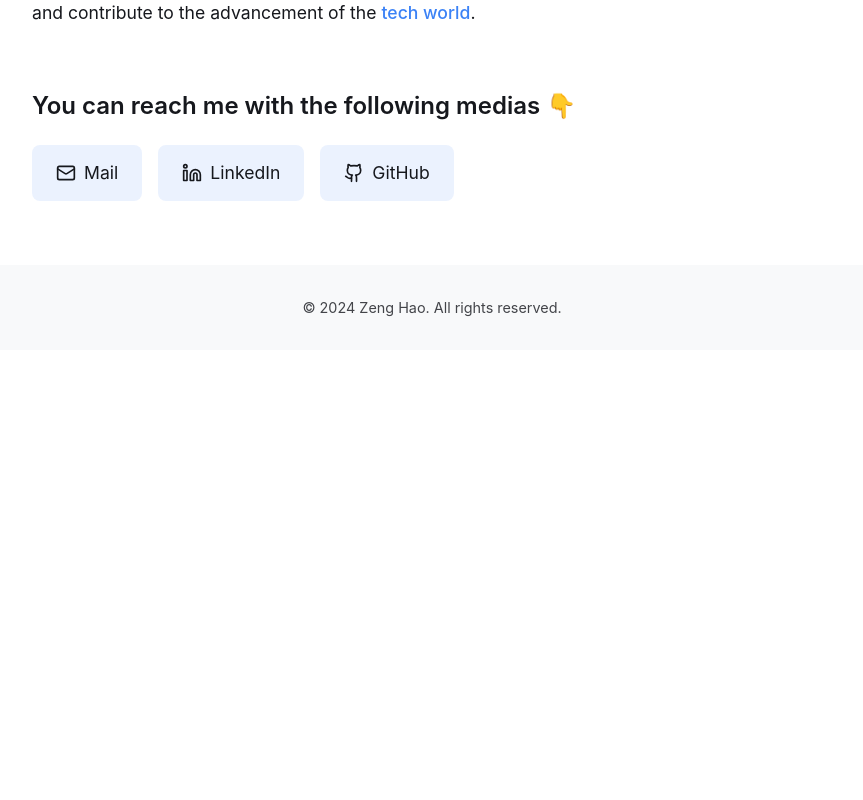
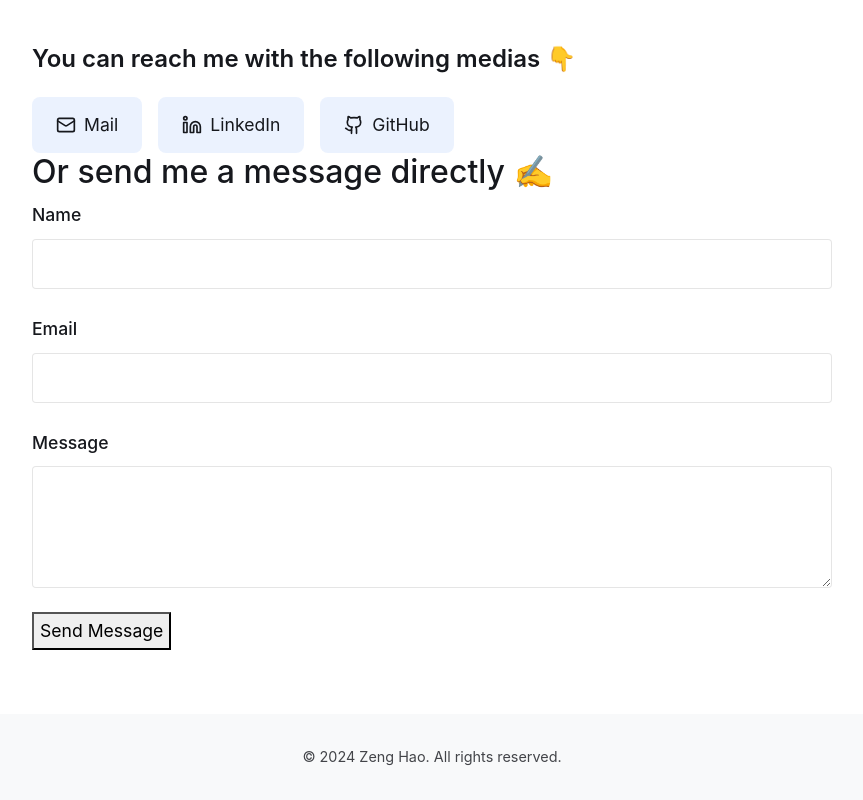
Before and after one commit to Hzz-Git/WebProject, a React (Create React App) app in the folder client/: page /about in a window 1280 px wide. Shown: the part 575-1375 px from the top of the page, without its empty margins (208-1071 px from the left). Before the commit the page ends 925 px from the top, so only its background shows below. Built offline with nearby package versions, Linux system fonts and the light colour scheme.

Commit message:
connect contact me with database

```diff
--- a/client/package.json
+++ b/client/package.json
@@ -6,6 +6,7 @@
     "@emotion/react": "^11.13.5",
     "@emotion/styled": "^11.13.5",
     "@mui/material": "^6.1.8",
+    "@supabase/supabase-js": "^2.46.2",
     "@testing-library/jest-dom": "^5.17.0",
     "@testing-library/react": "^13.4.0",
     "@testing-library/user-event": "^13.5.0",
@@ -13,7 +14,7 @@
     "bootstrap-icons": "^1.11.3",
     "lucide-react": "^0.460.0",
     "react": "^18.3.1",
-    "react-bootstrap": "^2.10.5",
+    "react-bootstrap": "^2.10.6",
     "react-dom": "^18.3.1",
     "react-router-dom": "^6.28.0",
     "react-scripts": "^5.0.1",
--- a/client/src/App.css
+++ b/client/src/App.css
@@ -395,3 +395,87 @@ html, body, #root {
   display: flex;
   flex-direction: column;
 }
+
+
+.contact-form {
+  background-color: rgba(255, 255, 255, 0.05);
+  padding: 2rem;
+  border-radius: 8px;
+  margin-top: 2rem;
+}
+
+.form-group {
+  margin-bottom: 1.5rem;
+}
+
+.form-group label {
+  display: block;
+  margin-bottom: 0.5rem;
+  font-weight: 500;
+}
+
+.form-control {
+  width: 100%;
+  padding: 0.75rem;
+  border-radius: 4px;
+  border: 1px solid rgba(255, 255, 255, 0.1);
+  background-color: rgba(255, 255, 255, 0.05);
+  color: inherit;
+}
+
+.shared-light .form-control {
+  background-color: #ffffff;
+  border-color: rgba(0, 0, 0, 0.1);
+}
+
+.form-control:focus {
+  outline: none;
+  border-color: #007bff;
+}
+
+.send-message-btn {
+  background-color: #007bff;
+  color: white;
+  border: none;
+  padding: 0.75rem 2rem;
+  border-radius: 4px;
+  font-weight: 500;
+  cursor: pointer;
+  transition: background-color 0.2s;
+}
+
+.send-message-btn:hover:not(:disabled) {
+  background-color: #0056b3;
+}
+
+.send-message-btn:disabled {
+  opacity: 0.7;
+  cursor: not-allowed;
+}
+
+.alert {
+  padding: 1rem;
+  border-radius: 4px;
+  margin-bottom: 1rem;
+}
+
+.alert-error {
+  background-color: rgba(220, 53, 69, 0.1);
+  color: #dc3545;
+}
+
+.alert-success {
+  background-color: rgba(40, 167, 69, 0.1);
+  color: #28a745;
+}
+
+/* Dark mode adjustments */
+.shared-dark .form-control {
+  background-color: rgba(255, 255, 255, 0.05);
+  border-color: rgba(255, 255, 255, 0.1);
+  color: white;
+}
+
+.shared-dark .form-control:focus {
+  border-color: #60a5fa;
+}
--- /dev/null
+++ b/client/src/components/ContactForm.js
@@ -0,0 +1,98 @@
+// src/components/ContactForm.js
+import React, { useState } from 'react';
+import { supabase } from '../utils/supabaseClient';
+
+const ContactForm = () => {
+  const [formData, setFormData] = useState({
+    name: '',
+    email: '',
+    message: ''
+  });
+  const [status, setStatus] = useState('');
+
+  const handleSubmit = async (e) => {
+    e.preventDefault();
+    setStatus('sending');
+
+    try {
+      console.log('Attempting to send message:', formData); // Debug log
+
+      const { error } = await supabase
+        .from('messages')
+        .insert([
+          {
+            name: formData.name,
+            email: formData.email,
+            message: formData.message
+          }
+        ]);
+
+      if (error) {
+        console.error('Supabase error:', error); // Debug log
+        throw error;
+      }
+
+      setStatus('success');
+      setFormData({ name: '', email: '', message: '' });
+    } catch (error) {
+      console.error('Error sending message:', error);
+      setStatus('error');
+    }
+  };
+
+  return (
+    <div className="contact-form-container">
+      {status === 'error' && (
+        <div className="alert alert-error">Failed to send message</div>
+      )}
+      {status === 'success' && (
+        <div className="alert alert-success">Message sent successfully!</div>
+      )}
+
+      <form onSubmit={handleSubmit}>
+        <div className="form-group">
+          <label>Name</label>
+          <input
+            type="text"
+            value={formData.name}
+            onChange={(e) => setFormData({...formData, name: e.target.value})}
+            required
+            className="form-control"
+          />
+        </div>
+
+        <div className="form-group">
+          <label>Email</label>
+          <input
+            type="email"
+            value={formData.email}
+            onChange={(e) => setFormData({...formData, email: e.target.value})}
+            required
+            className="form-control"
+          />
+        </div>
+
+        <div className="form-group">
+          <label>Message</label>
+          <textarea
+            value={formData.message}
+            onChange={(e) => setFormData({...formData, message: e.target.value})}
+            required
+            className="form-control"
+            rows="4"
+          />
+        </div>
+
+        <button
+          type="submit"
+          className="submit-button"
+          disabled={status === 'sending'}
+        >
+          {status === 'sending' ? 'Sending...' : 'Send Message'}
+        </button>
+      </form>
+    </div>
+  );
+};
+
+export default ContactForm;
--- a/client/src/pages/About.js
+++ b/client/src/pages/About.js
@@ -1,10 +1,11 @@
 import React from 'react';
 import { Mail, Linkedin, Github } from 'lucide-react';
+import ContactForm from '../components/ContactForm';  // Add this import
 
 const About = () => {
   return (
     <div className="container about-section">
-      <h1 className="about-title mb-5">About Me</h1>
+      <h1 className="about-title">About Me</h1>
 
       <div className="about-content">
         <p className="intro-paragraph">
@@ -21,9 +22,7 @@ const About = () => {
           businesses. I am passionate about IT infrastructure and currently expanding my knowledge in{' '}
           <span className="highlight">network management</span>,{' '}
           <span className="highlight">system integration</span>, and{' '}
-          <span className="highlight">cloud computing</span>. I strongly believe in{' '}
-          <span className="highlight">continuous learning</span> and creating projects with{' '}
-          <span className="highlight">real impact</span>.
+          <span className="highlight">cloud computing</span>.
         </p>
 
         <p className="motivation-paragraph">
@@ -66,6 +65,12 @@ const About = () => {
               <span>GitHub</span>
             </a>
           </div>
+
+          {/* Add this new section */}
+          <div className="message-section">
+            <h2>Or send me a message directly ✍️</h2>
+            <ContactForm />
+          </div>
         </div>
       </div>
     </div>
--- /dev/null
+++ b/client/src/utils/supabaseClient.js
@@ -0,0 +1,20 @@
+import { createClient } from '@supabase/supabase-js';
+
+const supabaseUrl = process.env.REACT_APP_SUPABASE_URL;
+const supabaseKey = process.env.REACT_APP_SUPABASE_ANON_KEY;
+
+// Debug log to verify environment variables
+console.log('Supabase URL:', supabaseUrl);
+console.log('Supabase Key exists:', !!supabaseKey);
+
+if (!supabaseUrl || !supabaseKey) {
+  throw new Error('Missing Supabase environment variables');
+}
+
+export const supabase = createClient(supabaseUrl, supabaseKey, {
+  auth: {
+    autoRefreshToken: true,
+    persistSession: true,
+    detectSessionInUrl: true
+  }
+});
```
Also changed, not shown: 2 other files (tests, documents, lock files or other folders).
